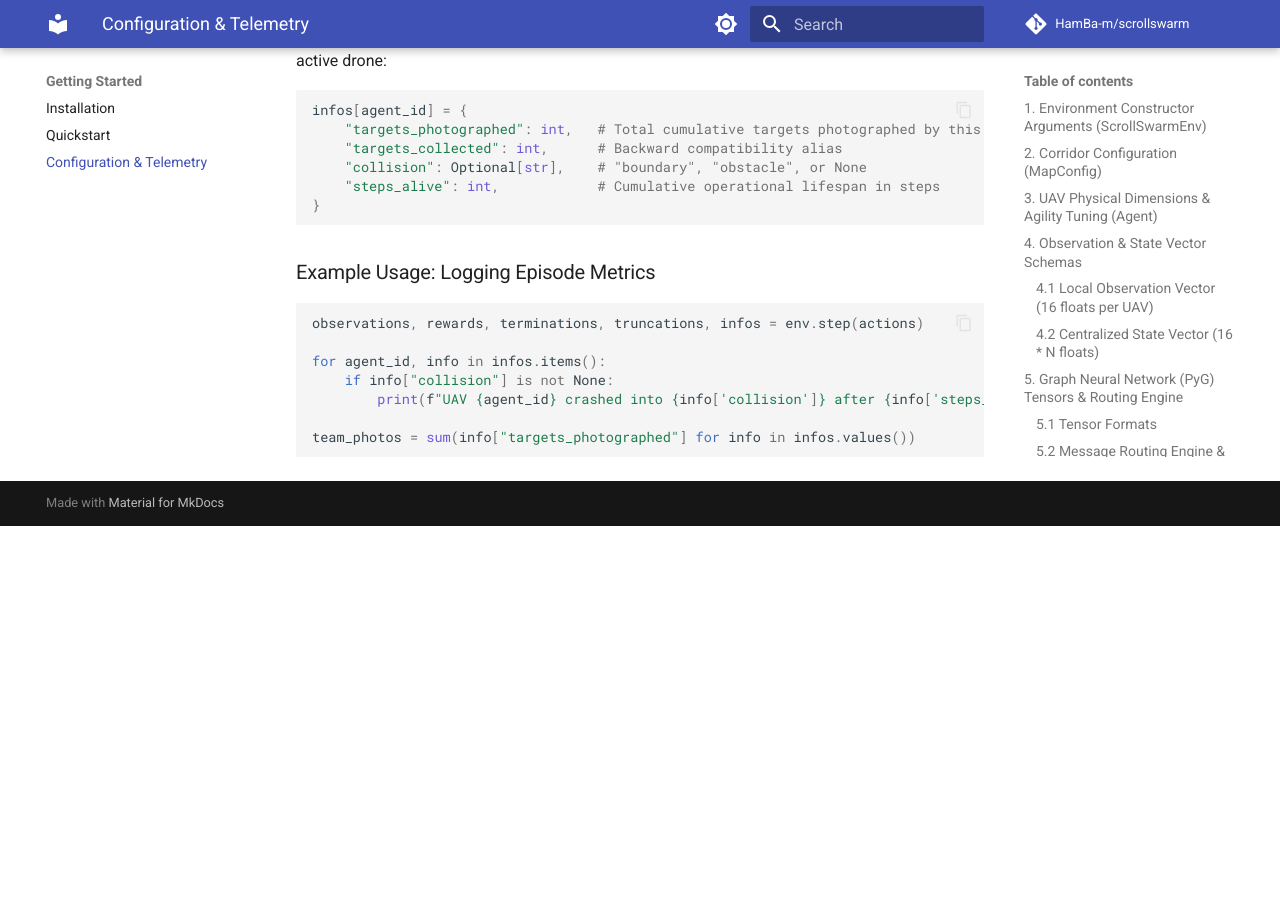
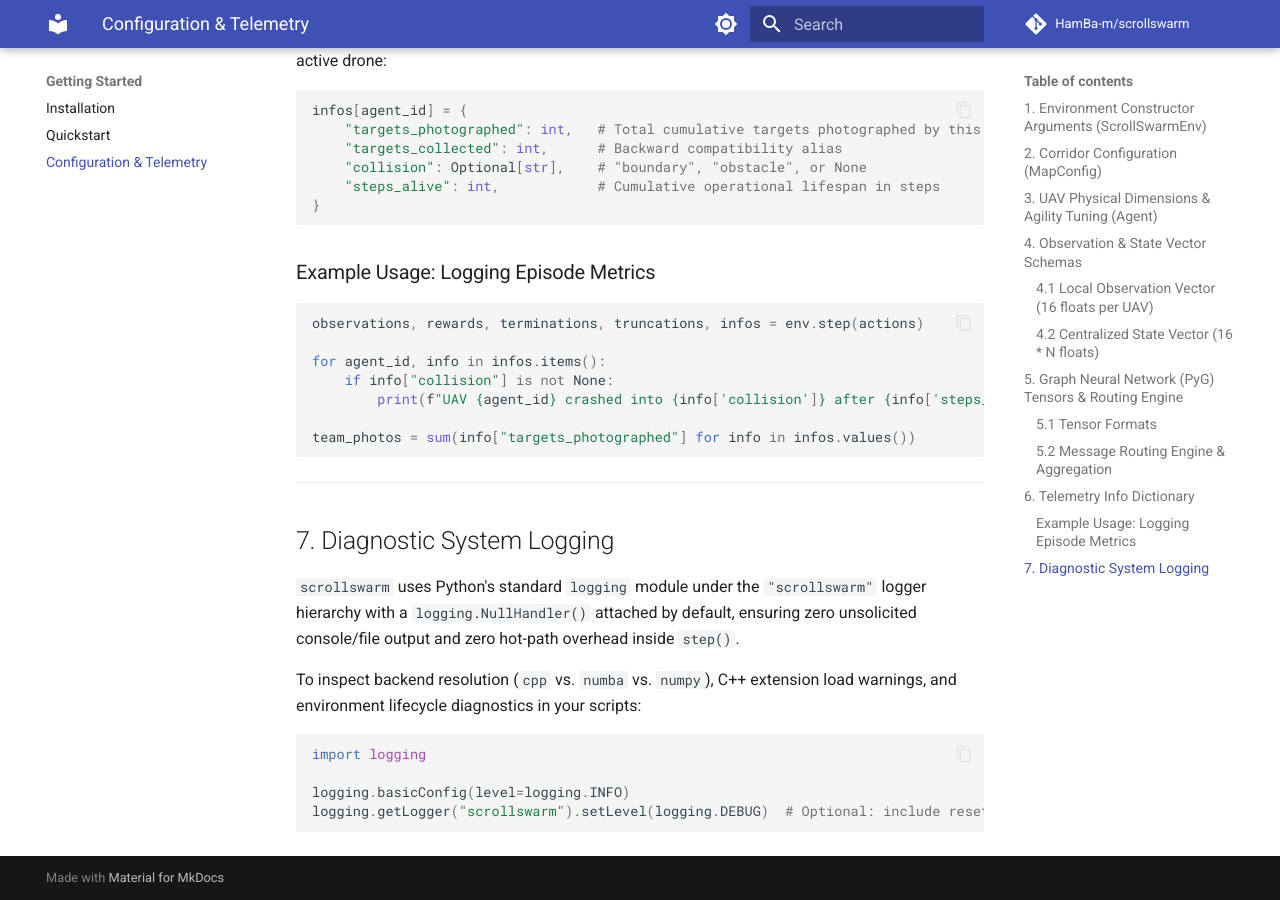
Before and after one commit to HamBa-m/scrollswarm, an MkDocs documentation site: the page built from docs/getting-started/config.md, in a window 1280 px wide and 900 px high, scrolled down 6642 px. Built offline with MkDocs 1.6.1 and Material for MkDocs 9.7.7, drawn with Linux system fonts in a browser that asks for light colours; comment, search, counter and statistics services are not loaded; before the commit the page ends 7168 px from its top, so only the background shows below that.

Commit message:
docs: document diagnostic logging and update test count to 64

````diff
--- a/docs/getting-started/config.md
+++ b/docs/getting-started/config.md
@@ -192,3 +192,18 @@ for agent_id, info in infos.items():
 
 team_photos = sum(info["targets_photographed"] for info in infos.values())
 ```
+
+---
+
+## 7. Diagnostic System Logging
+
+`scrollswarm` uses Python's standard `logging` module under the `"scrollswarm"` logger hierarchy with a `logging.NullHandler()` attached by default, ensuring zero unsolicited console/file output and zero hot-path overhead inside `step()`.
+
+To inspect backend resolution (`cpp` vs. `numba` vs. `numpy`), C++ extension load warnings, and environment lifecycle diagnostics in your scripts:
+
+```python
+import logging
+
+logging.basicConfig(level=logging.INFO)
+logging.getLogger("scrollswarm").setLevel(logging.DEBUG)  # Optional: include reset() & probe details
+```
````
Also changed, not shown: README.md (+2 -2 lines), docs/getting-started/installation.md (+1 -1 lines), docs/index.md (+1 -1 lines).
